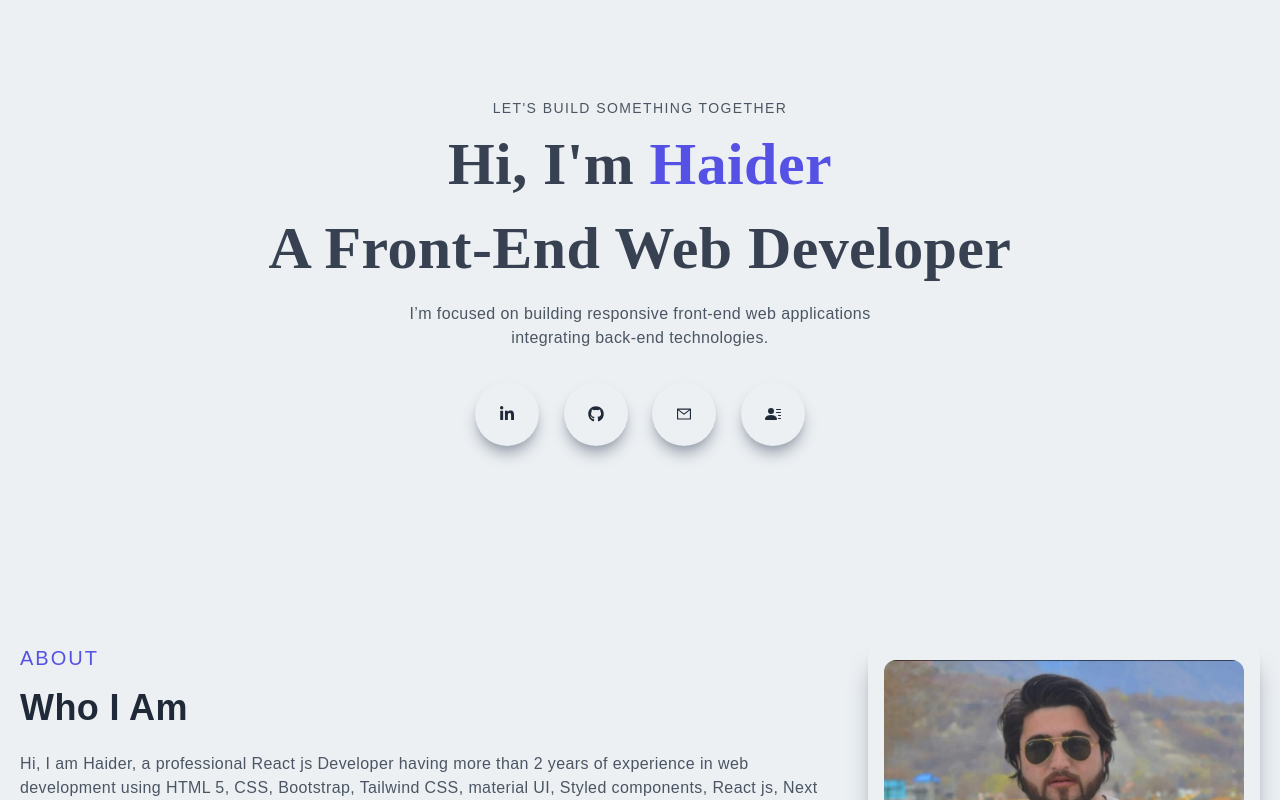
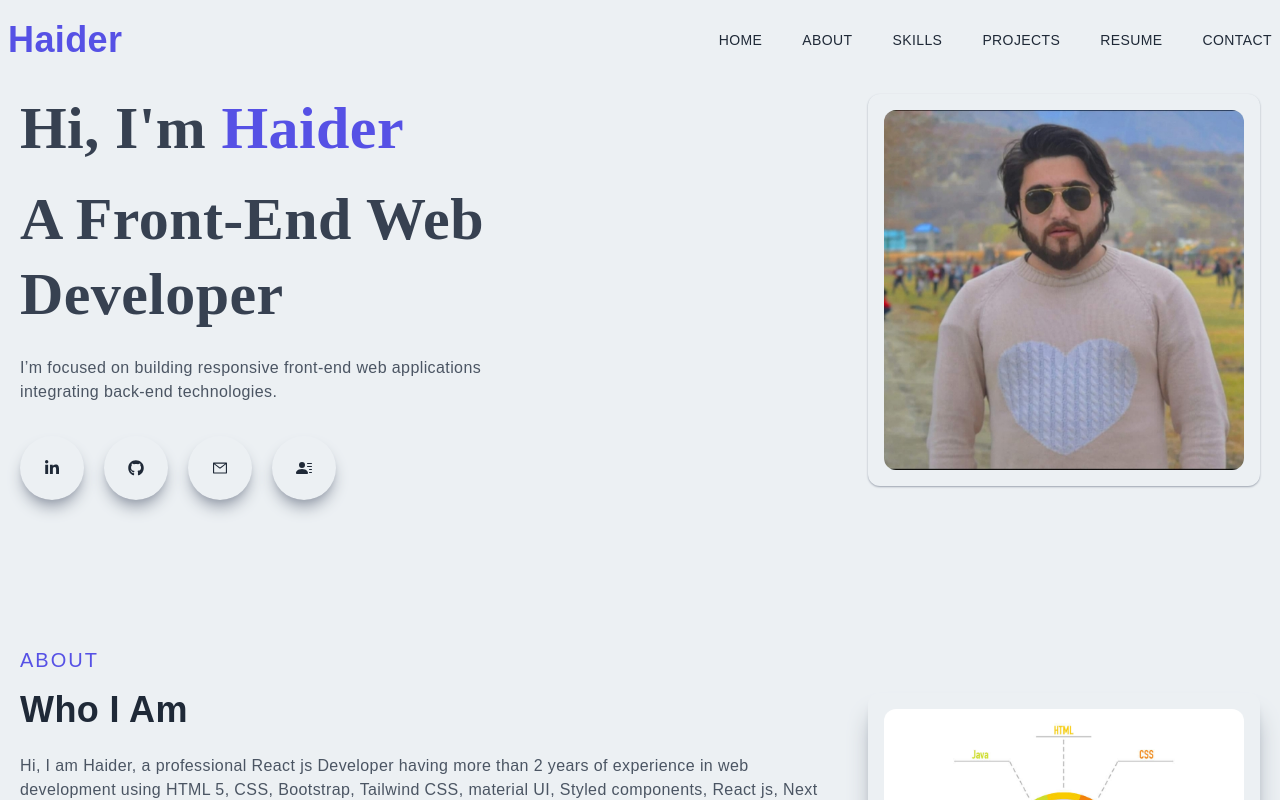
Before and after one commit to HaiderAbas/PersonalPortfolio, a Next.js app: page / in a window 1280 px wide. Shown: the top 800 px of the page. Built offline with nearby package versions, Linux system fonts and the light colour scheme.

Commit message:
form submition

```diff
--- a/components/About/About.tsx
+++ b/components/About/About.tsx
@@ -1,7 +1,7 @@
 import React from "react";
 import Image from "next/image";
 import Link from "next/link";
-import AboutImg from "../../public/image.png";
+import AboutImg from "../../public/front-end-developer-skills.jpg";
 
 const About = () => {
   return (
--- a/components/Contact/Contact.tsx
+++ b/components/Contact/Contact.tsx
@@ -56,10 +56,9 @@ const Contact = () => {
                     <AiOutlineMail />
                   </div>
                   <Link href="/resume">
-                      <div className="rounded-full shadow-lg shadow-gray-400 p-6 cursor-pointer hover:scale-110 ease-in duration-300">
-                        <BsFillPersonLinesFill />
-                      </div>
-
+                    <div className="rounded-full shadow-lg shadow-gray-400 p-6 cursor-pointer hover:scale-110 ease-in duration-300">
+                      <BsFillPersonLinesFill />
+                    </div>
                   </Link>
                 </div>
               </div>
@@ -70,7 +69,7 @@ const Contact = () => {
           <div className="col-span-3 w-full h-auto shadow-xl shadow-gray-400 rounded-xl lg:p-4">
             <div className="p-4">
               <form
-                action="https://getform.io/f/08ebcd37-f5b5-45be-8c13-714f011ce060"
+                action="https://getform.io/f/02bfe78e-8263-4593-bc83-aaf60e404caa"
                 method="POST"
                 encType="multipart/form-data"
               >
@@ -126,12 +125,9 @@ const Contact = () => {
         </div>
         <div className="flex justify-center py-12">
           <Link href="/">
-              <div className="rounded-full shadow-lg shadow-gray-400 p-4 cursor-pointer hover:scale-110 ease-in duration-300">
-                <HiOutlineChevronDoubleUp
-                  className="text-[#5651e5]"
-                  size={30}
-                />
-              </div>
+            <div className="rounded-full shadow-lg shadow-gray-400 p-4 cursor-pointer hover:scale-110 ease-in duration-300">
+              <HiOutlineChevronDoubleUp className="text-[#5651e5]" size={30} />
+            </div>
           </Link>
         </div>
       </div>
--- a/components/Main/Main.tsx
+++ b/components/Main/Main.tsx
@@ -3,41 +3,48 @@ import React from "react";
 import { AiOutlineMail } from "react-icons/ai";
 import { BsFillPersonLinesFill } from "react-icons/bs";
 import { FaGithub, FaLinkedinIn } from "react-icons/fa";
+import AboutImg from "../../public/image.png";
+import Image from "next/image";
 
 const Main = () => {
   return (
-    <div id="home" className="w-full h-[70vh] text-center">
-      <div className="max-w-[1240px] w-full h-full mx-auto p-2 flex justify-center items-center">
-        <div>
-          <p className="uppercase text-sm tracking-widest text-gray-600">
+    <div id="home" className="w-full md:h-[70vh] p-2 flex items-center py-16">
+      <div className="max-w-[1240px] m-auto md:grid grid-cols-3 gap-8 ">
+        <div className="max-w-[1240px] col-span-2">
+          <p className="uppercase text-sm leading-tight text-gray-600">
             LET&#39;S BUILD SOMETHING TOGETHER
           </p>
           <h1 className="py-4 text-gray-700">
             Hi, I'm <span className="text-[#5651e5]"> Haider</span>
           </h1>
-          <h1 className="py-2 text-gray-700">A Front-End Web Developer</h1>
-          <p className="py-4 text-gray-600 sm:max-w-[70%] m-auto">
-            I’m focused on building responsive front-end web applications
+          <h1 className="py-2 text-gray-700 w-[70%] leading-tight">
+            A Front-End Web <span className="mt-14">Developer</span>
+          </h1>
+          <p className="py-4 text-gray-600  m-auto">
+            I’m focused on building responsive front-end web applications <br />
             integrating back-end technologies.
           </p>
-          <div className="flex items-center justify-between max-w-[330px] m-auto py-4">
-              <div className="rounded-full shadow-lg shadow-gray-400 p-6 cursor-pointer hover:scale-110 ease-in duration-300">
-                <FaLinkedinIn />
-              </div>
-              <div className="rounded-full shadow-lg shadow-gray-400 p-6 cursor-pointer hover:scale-110 ease-in duration-300">
-                <FaGithub />
-              </div>
+          <div className="flex justify-start  m-auto py-4">
+            <div className="rounded-full shadow-lg shadow-gray-400 p-6 cursor-pointer hover:scale-110 ease-in duration-300">
+              <FaLinkedinIn />
+            </div>
+            <div className="rounded-full shadow-lg ml-5 shadow-gray-400 p-6 cursor-pointer hover:scale-110 ease-in duration-300">
+              <FaGithub />
+            </div>
             <Link href="/#contact">
-              <div className="rounded-full shadow-lg shadow-gray-400 p-6 cursor-pointer hover:scale-110 ease-in duration-300">
+              <div className="rounded-full shadow-lg ml-5 shadow-gray-400 p-6 cursor-pointer hover:scale-110 ease-in duration-300">
                 <AiOutlineMail />
               </div>
             </Link>
             <Link href="/resume">
-              <div className="rounded-full shadow-lg shadow-gray-400 p-6 cursor-pointer hover:scale-110 ease-in duration-300">
+              <div className="rounded-full shadow-lg ml-5 shadow-gray-400 p-6 cursor-pointer hover:scale-110 ease-in duration-300">
                 <BsFillPersonLinesFill />
               </div>
             </Link>
           </div>
+        </div>
+        <div className="w-full h-auto m-auto shadow-sm shadow-gray-400 rounded-xl flex items-center justify-center p-4 hover:scale-105 ease-in duration-400">
+          <Image src={AboutImg} className="rounded-xl" alt="/" />
         </div>
       </div>
     </div>
--- a/components/Projects/Projects.tsx
+++ b/components/Projects/Projects.tsx
@@ -1,5 +1,5 @@
 import React from "react";
-import propertyImg from "./../../public/projects/social.png";
+import propertyImg from "../../public/projects/social.png";
 import ProjectItem from "../ProjectItem/ProjectItem";
 
 const Projects = () => {
--- a/pages/_app.tsx
+++ b/pages/_app.tsx
@@ -1,6 +1,12 @@
-import '../styles/globals.css'
-import type { AppProps } from 'next/app'
+import "../styles/globals.css";
+import type { AppProps } from "next/app";
+import Navbar from "../components/Navbar/Navbar";
 
 export default function App({ Component, pageProps }: AppProps) {
-  return <Component {...pageProps} />
+  return (
+    <div>
+      <Navbar />
+      <Component {...pageProps} />
+    </div>
+  );
 }
--- a/pages/property.tsx
+++ b/pages/property.tsx
@@ -1,6 +1,6 @@
 import Image from "next/image";
 import React from "react";
-import propertyImg from "../public/assets/projects/social.png";
+import propertyImg from "../public/projects/social.png";
 import { RiRadioButtonFill } from "react-icons/ri";
 import Link from "next/link";
 
```
Also changed, not shown: public/about.png (renamed from public/about.jpg), public/front-end-developer-skills.jpg (added).
